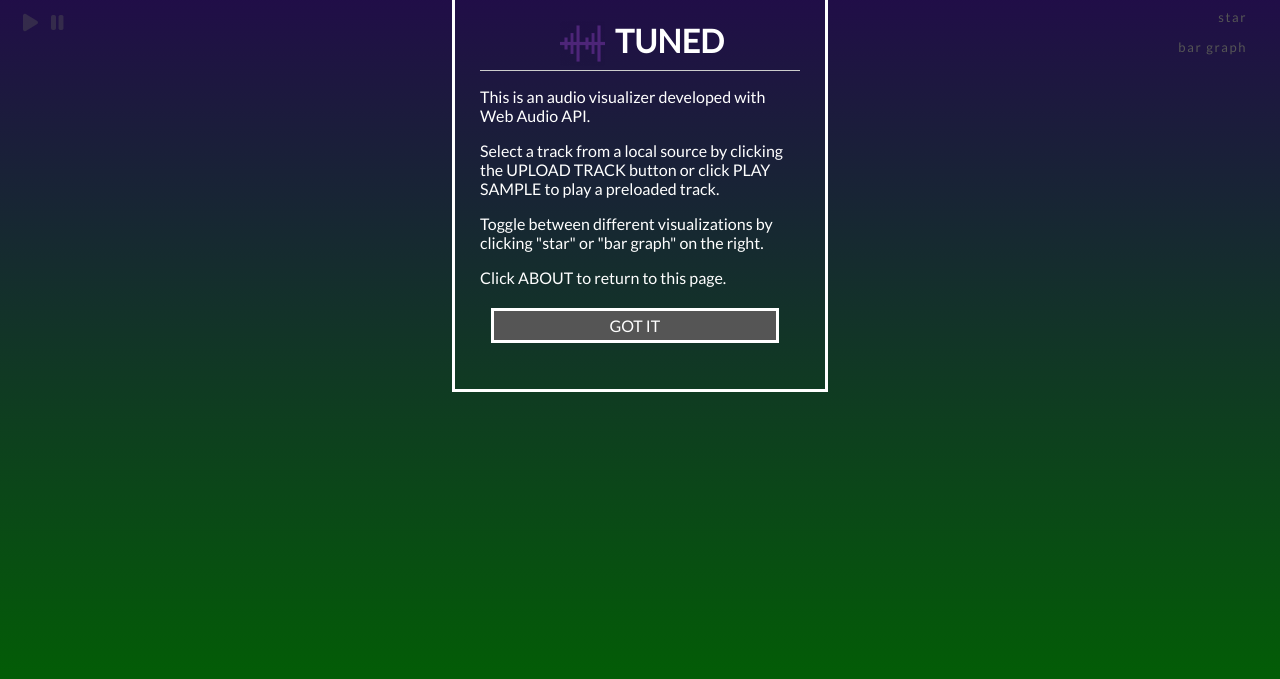
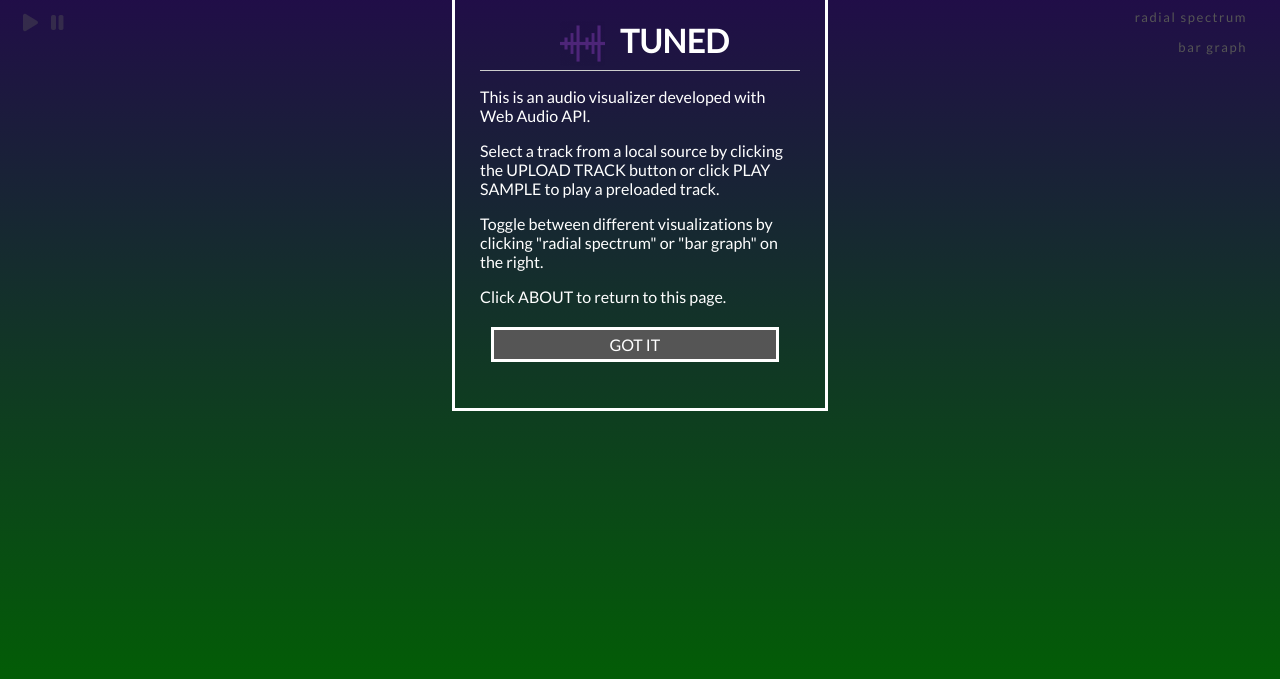
Before and after one commit to 1onyng/Tuned, a plain HTML site: page index.html in a window 1280 px wide. Shown: the part 57-736 px from the top of the page. Drawn offline with Linux system fonts and the light colour scheme.

Commit message:
Add sample track

```diff
--- a/index.html
+++ b/index.html
@@ -21,7 +21,7 @@
       <div class="text">
         <p> This is an audio visualizer developed with Web Audio API.</p>
         <p> Select a track from a local source by clicking the UPLOAD TRACK button or click PLAY SAMPLE to play a preloaded track.</p>
-        <p> Toggle between different visualizations by clicking "star" or "bar graph" on the right.</p>
+        <p> Toggle between different visualizations by clicking "radial spectrum" or "bar graph" on the right.</p>
         <p> Click ABOUT to return to this page.</p>
       </div>
       <div class="buttons">
@@ -58,7 +58,7 @@
       <ul class="options-list">
         <li>
           <div class="visualization">
-            <a id="star" class="selected">star</a>
+            <a id="star" class="selected">radial spectrum</a>
             <a id="barGraph">bar graph</a>
           </div>
         </li>
--- a/script.js
+++ b/script.js
@@ -22,7 +22,7 @@ window.onload = function () {
   });
 
   sample.addEventListener('click', function () {
-    audio = new Audio('gagging_order.mp3');
+    audio = new Audio('delight.mp3');
     setupAudio();
   });
 
--- a/style.css
+++ b/style.css
@@ -9,9 +9,9 @@ a {
   color: #555;
 }
 
-a:active {
+/* a:active {
   color: #00688B;
-}
+} */
 
 html {
   font-family: 'Lato', sans-serif;
@@ -68,10 +68,10 @@ p:hover {
   border: 1px solid #555;
 }
 
-.button a:active {
+/* .button a:active {
   color: #00688B;
   border: 1px solid #00688B;
-}
+} */
 
 #canvas {
   position: fixed;
@@ -214,7 +214,7 @@ p:hover {
 
 .opening h1 {
   margin: 0 auto;
-  margin-left: 135px;
+  margin-left: 140px;
   padding-bottom: 10px;
 }
 
```
Also changed, not shown: 1 other file.
